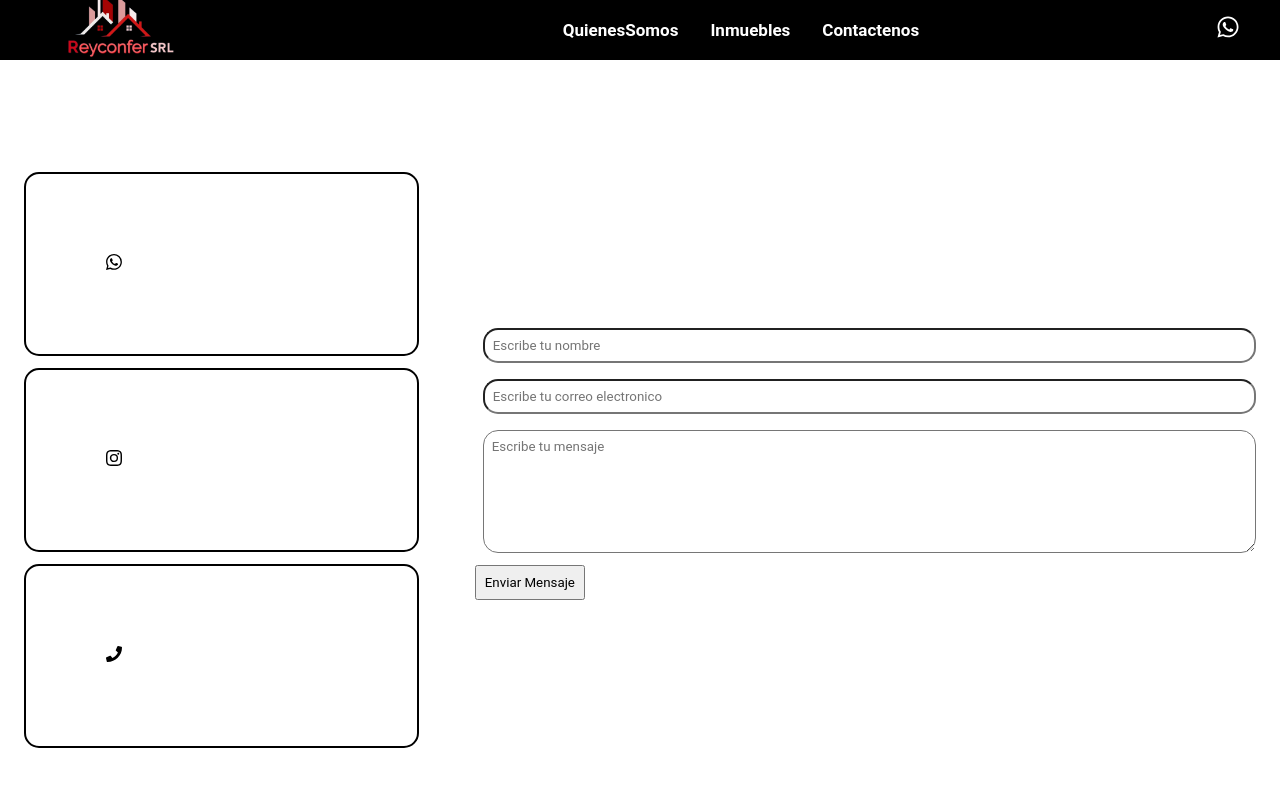
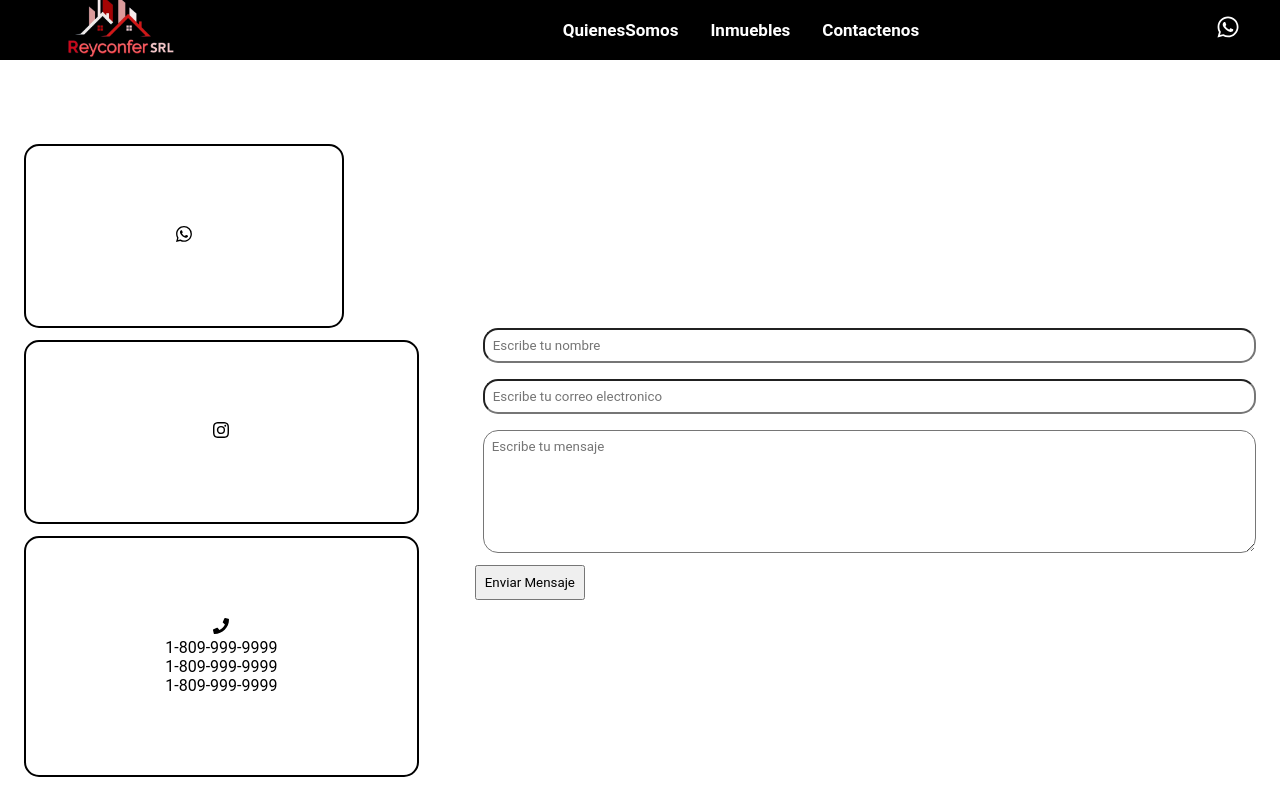
Before and after one commit to Luis0830/real-state, a React (Create React App) app: page /contactenos in a window 1280 px wide. Shown: the top 800 px of the page. Built offline with nearby package versions, Linux system fonts and the light colour scheme.

Commit message:
contact changes

```diff
--- a/src/components/contact/Contact.js
+++ b/src/components/contact/Contact.js
@@ -32,10 +32,19 @@ function Contact() {
 
     <section className='flex items-center justify-center content-center'>
 
-    <div className='w-[50%] h-full items-center justify-center content-center mx-3'>
-    <div className='p-20 border-solid rounded-[15px] border-2 m-3'><BsWhatsapp /></div>
-    <div className='p-20 border-solid rounded-[15px] border-2 m-3'><BsInstagram /></div>
-    <div className='p-20 border-solid rounded-[15px] border-2 m-3'><FaPhone /></div>
+    <div className='flex-col w-[50%] h-full items-center justify-center content-center mx-3 text-center'>
+    <div className='p-20 border-solid rounded-[15px] border-2 m-3 max-w-xs'>
+      <BsWhatsapp />
+      </div>
+    <div className='p-20 border-solid rounded-[15px] border-2 m-3'>
+      <BsInstagram />
+      </div>
+    <div className='p-20 border-solid rounded-[15px] border-2 m-3'>
+      <FaPhone />
+      <p>1-809-999-9999</p>
+      <p>1-809-999-9999</p>
+      <p>1-809-999-9999</p>
+      </div>
     </div>
     <div className='w-[100%] h-screen flex items-center justify-center content-center'>
       <form ref={form} onSubmit={sendEmail} className='flex-col content-center items-center justify-center'>
```
